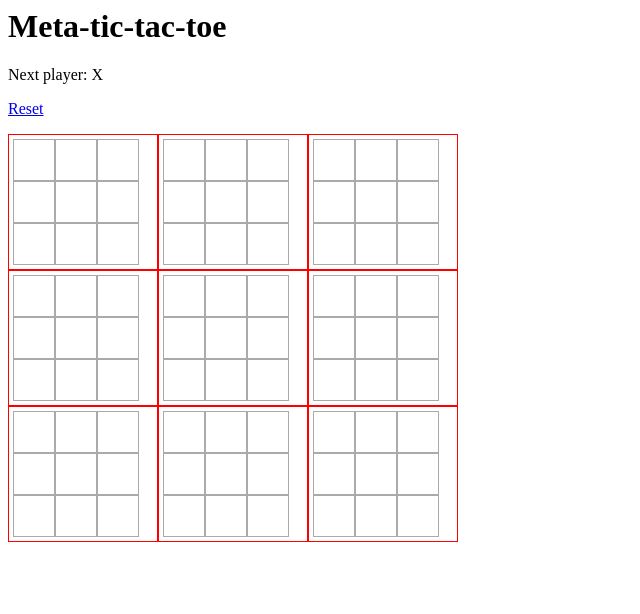
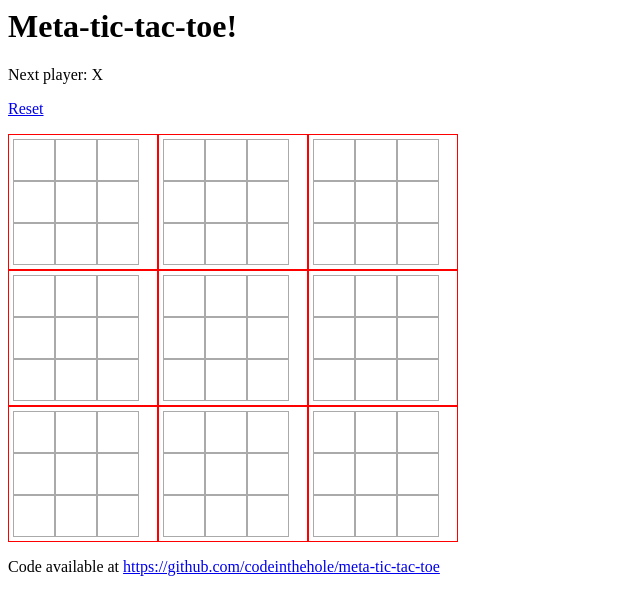
Before and after one commit to codeinthehole/meta-tic-tac-toe, a React app: page / in a window 1280 px wide. Shown: the top 614 px of the page, without its empty margins (0-640 px from the left). Built offline with nearby package versions, Linux system fonts and the light colour scheme.

Commit message:
Ensure Express serves dynamic file instead of static locally

```diff
--- a/src/components/App.jsx
+++ b/src/components/App.jsx
@@ -2,14 +2,13 @@ import React from 'react';
 import PropTypes from 'prop-types';
 
 import MultiGrid from "./MultiGrid"
-
 
 class App extends React.Component {
 
     render() {
         return (
             <div id="app">
-                <h1>Meta-tic-tac-toe</h1>
+                <h1>Meta-tic-tac-toe!</h1>
                 {this.renderGameSummary()}
                 <p><a href="#" onClick={this.props.onReset}>Reset</a></p>
                 <MultiGrid
@@ -18,6 +17,9 @@ class App extends React.Component {
                     availableGrids={this.props.availableGrids}
                     onCellClick={this.props.onCellClick} />
                 {this.renderHistory()}
+                <div>
+                    Code available at <a href="https://github.com/codeinthehole/meta-tic-tac-toe">https://github.com/codeinthehole/meta-tic-tac-toe</a>
+                </div>
             </div>
         )
     }
--- a/src/main.js
+++ b/src/main.js
@@ -6,11 +6,11 @@ import { Provider } from 'react-redux'
 import AppContainer from './containers/AppContainer';
 import { reduce } from './game/reducers'
 
-// Configure redux store
+// Configure Redux store
 let store = createStore(
     // Core game engine
     reduce,
-    // For Chrome redux extension
+    // For Chrome Redux extension
     window.__REDUX_DEVTOOLS_EXTENSION__ && window.__REDUX_DEVTOOLS_EXTENSION__()
 )
 
```
Also changed, not shown: server.js (+5 -4 lines).
